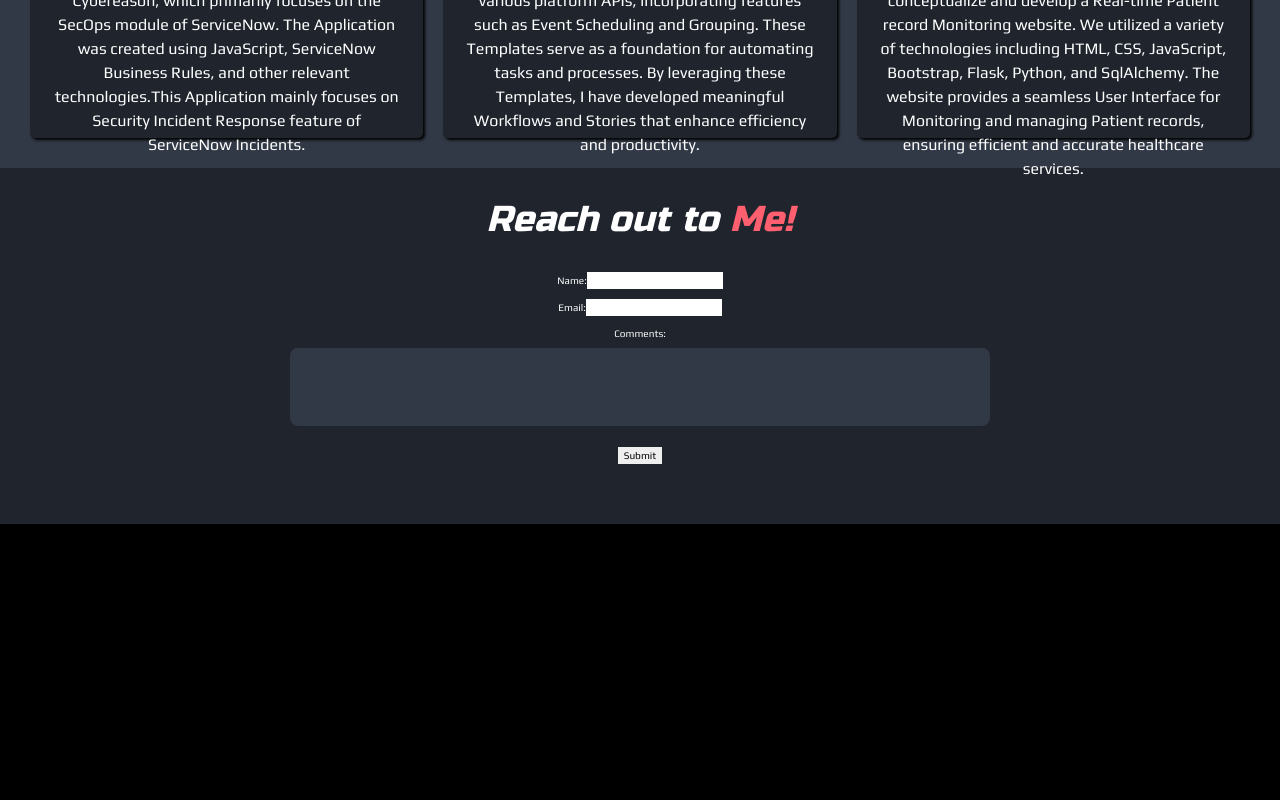
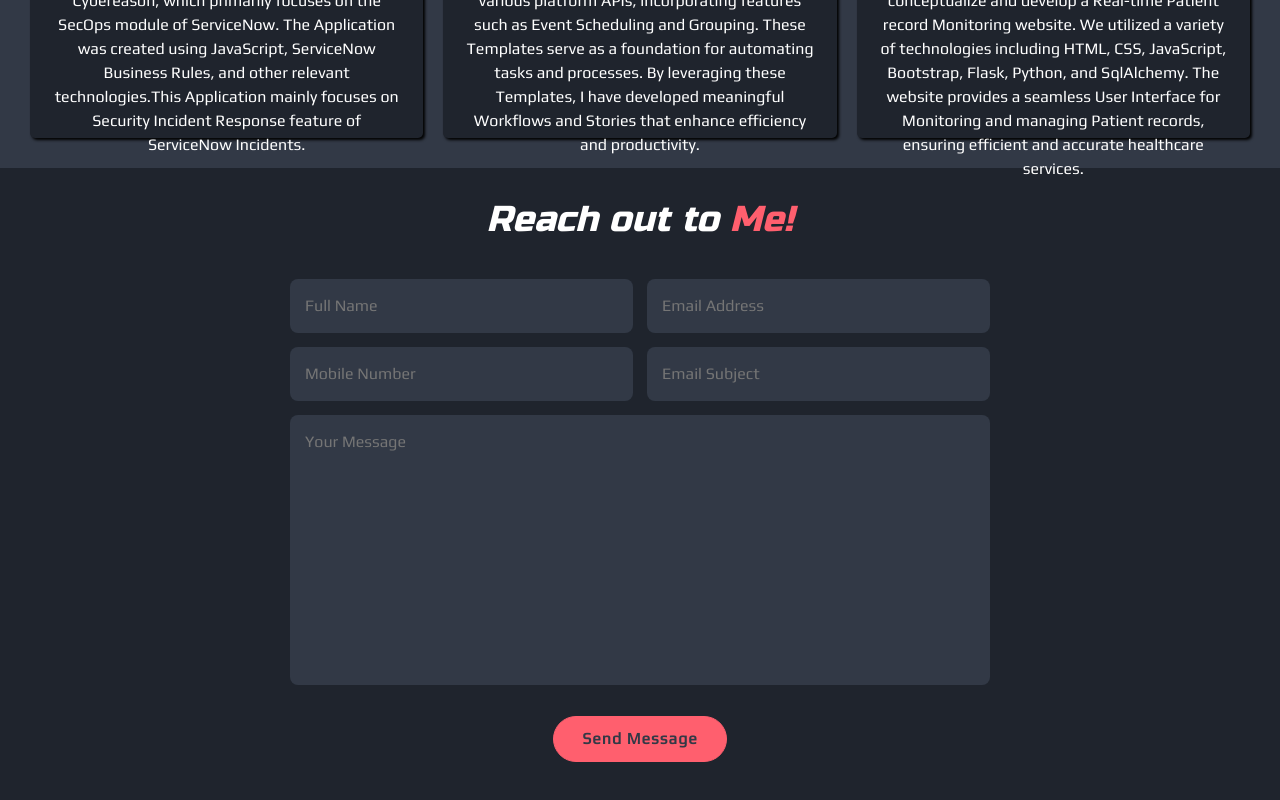
Before and after one commit to shabinasiddiqui/Portfolio, a React (Create React App) app: page / in a window 1280 px wide. Shown: the part 1738-2538 px from the top of the page. Before the commit the page ends 2262 px from the top, so only its background shows below. Built offline with nearby package versions, Linux system fonts and the light colour scheme; a web font is replaced by a local one.

Commit message:
Changed form

```diff
--- a/src/components/Contact/Contact.jsx
+++ b/src/components/Contact/Contact.jsx
@@ -104,7 +104,7 @@ function Contact() {
         <h2 className="heading">
           Reach out to <span>Me!</span>
         </h2>
-        {/* <form name="contact" method="POST" netlify>
+        <form name="contact" method="POST" netlify>
           <input type="hidden" name="form-name" value="contact" />
           <div className="input-box">
             <input
@@ -142,24 +142,6 @@ function Contact() {
             required
           ></textarea>
           <input type="submit" value="Send Message" className="btn" />
-        </form> */}
-        <form method="post" name="Contact Form" data-netlify="true">
-          <p>
-            <label for="name">Name:</label>
-            <input type="text" name="name" id="name" />
-          </p>
-          <p>
-            <label for="email">Email:</label>
-            <input type="email" name="email" id="email" />
-          </p>
-          <p>
-            <label for="comments">Comments:</label>
-            <br />
-            <textarea name="comments" id="comments"></textarea>
-          </p>
-          <p>
-            <input type="submit" />
-          </p>
         </form>
       </section>
     </>
```
